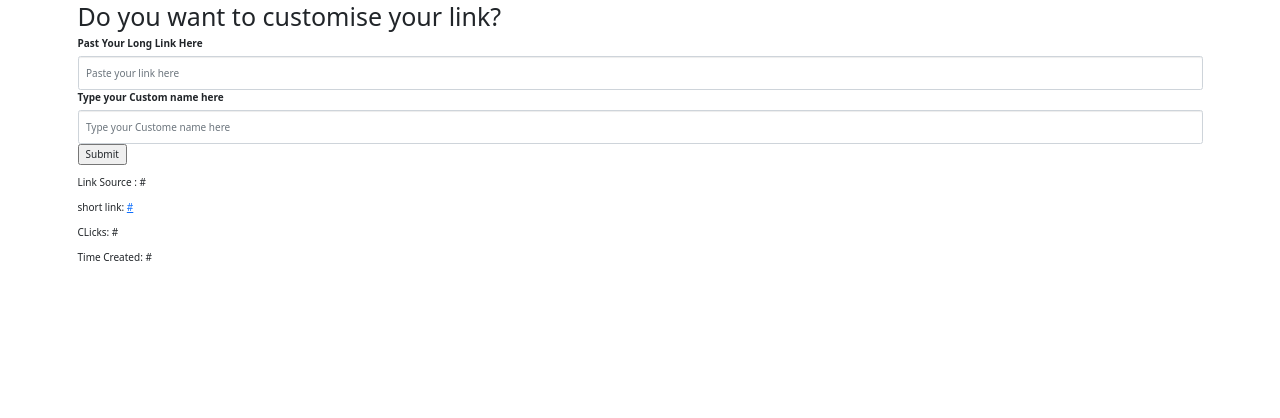
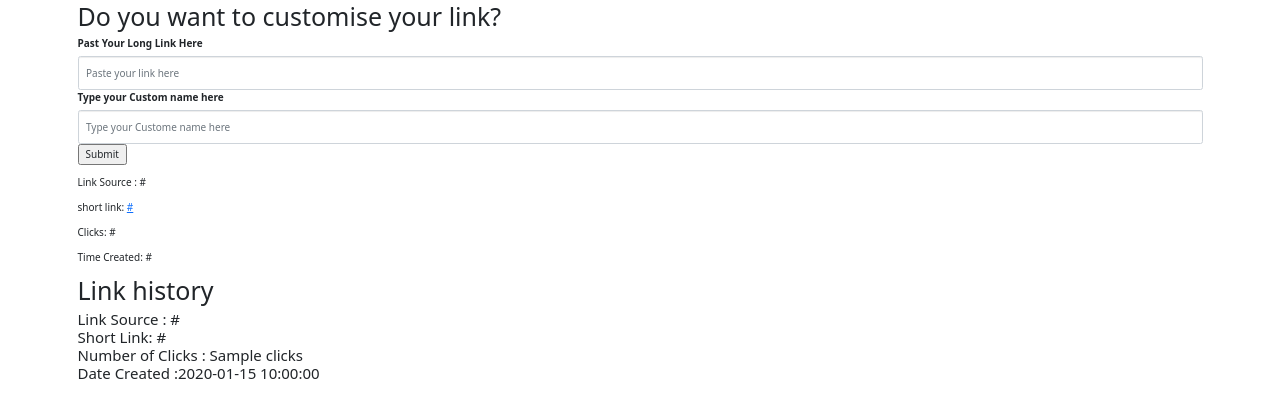
Before and after one commit to Chinemere/scissorit, a Flask app: template templates/shortner.html in a window 1280 px wide. Shown: the part 225-643 px from the top of the page. Run offline with Flask 3, Linux system fonts and the light colour scheme; tables that the repository leaves empty hold one stand-in row (values such as "Sample post"); the template is opened without the code that fills it: values that come from a table or form of the project are taken from there, most other values are stand-ins (such as "Sample title", 1, 10 or a date in 2020); some libraries are stand-ins or nearby versions.

Commit message:
fixed the link Ananysis feature

```diff
--- a/main.py
+++ b/main.py
@@ -12,7 +12,7 @@ from flask_migrate import Migrate
 from flask_login import LoginManager, login_user, logout_user, login_required, current_user
 import os
 from models import User, Url
-from application_functions import analytics
+from application_functions import analytics, linkhistory
 from decouple import config
 
 basedir= os.path.abspath(os.path.dirname(__file__))
@@ -25,7 +25,7 @@ def create_app():
 
     app.config['SQLALCHEMY_TRACK_MODIFICATIONS'] = False
     app.config['SQLALCHEMY_ECHO'] = True
-    app.config["SECRET_KEY"] = '610bfa45622661aec39efc1a656971a92995074f39e3e69b05a60873287c5ac1'
+    app.config["SECRET_KEY"] = config('SECRET_KEY')
     # postgres://scissorit:ggpNlia06yeRNmg13aZONp6ZFs95aFCG@dpg-cilc0llph6eg6k8e1lf0-a/scissorit_database
     #postgres://scissorit:ggpNlia06yeRNmg13aZONp6ZFs95aFCG@dpg-cilc0llph6eg6k8e1lf0-a.oregon-postgres.render.com/scissorit_database
     db.init_app(app)
@@ -117,7 +117,8 @@ def shortner():
         #Check if the url is already in the database
         if url_record:
             link_analysis = analytics(url_record.scissored_url)
-            return render_template('shortner.html', new_url=url_record, link_analysis=link_analysis)
+            linklist = linkhistory()
+            return render_template('shortner.html', new_url=url_record, link_analysis=link_analysis, linklist=linklist)
 
         short_url = Url.create_short_url(randint(4, 6))
         short_url_http = "scissorit/"+ short_url
@@ -125,8 +126,9 @@ def shortner():
         new_url = Url(url_source=url_source, scissored_url=short_url_http, user=username.id)
         new_url.save()
         link_analysis = analytics(short_url_http)
+        linklist = linkhistory()
 
-        return render_template('shortner.html', new_url=new_url, link_analysis=link_analysis)
+        return render_template('shortner.html', new_url=new_url, link_analysis=link_analysis, linklist=linklist)
 
     return render_template('shortner.html')
 
@@ -143,7 +145,8 @@ def customLink():
         username = User.query.filter_by(username=userIdentity).first()
         if url_record:
             link_analysis = analytics(url_record.scissored_url)
-            return render_template('shortner.html', new_url=url_record, link_analysis=link_analysis)
+            linklist = linkhistory()
+            return render_template('shortner.html', new_url=url_record, link_analysis=link_analysis, linklist=linklist)
 
         short_url = Url.create_custom_url(custom_name)
         short_url_http = "scissorit/"+ short_url
@@ -151,8 +154,9 @@ def customLink():
         new_url = Url(url_source=url_source, scissored_url=short_url_http, user=username.id)
         new_url.save()
         link_analysis = analytics(short_url_http)
+        linklist = linkhistory()
 
-        return render_template('shortner.html', new_url=new_url, customise=customise, link_analysis=link_analysis)
+        return render_template('shortner.html', new_url=new_url, customise=customise, link_analysis=link_analysis, linklist=linklist)
 
 
 @app.route('/redirect/<path:new_url>')
@@ -180,6 +184,7 @@ def logout():
 
 
 
+
 if __name__=='__main__':
 
     app.run(debug=True, port=8000)
--- a/templates/shortner.html
+++ b/templates/shortner.html
@@ -27,8 +27,17 @@
       {% if new_url %}
       <p>Link Source : {{link_analysis[0]  }} </p>
       <p> short link: <a href="{{ url_for('redirectUrl', new_url=new_url.scissored_url)}}">{{ new_url.scissored_url }} </a> </p>
-      <p> CLicks: {{ link_analysis[3] }} </p>
+      <p> Clicks: {{ link_analysis[3] }} </p>
       <p>  Time Created: {{ link_analysis[2] }} </p>
+
+      <h1>Link history</h1>
+      {% for links in linklist %}
+      <h4>Link Source : {{ linklist[0]['url_source'] }}<br>
+       Short Link: {{ linklist[1]['scissored_url'] }} <br>
+       Number of Clicks : {{ linklist[2]['clicks'] }} <br>
+       Date Created :{{  linklist[3]['created_at'] }}
+      </h4>
+      {% endfor %}
 
     {% endif %}
 
@@ -41,6 +50,8 @@
     {% endif %}
 
 
+
+
    <link href="https://cdn.jsdelivr.net/npm/bootstrap@5.0.2/dist/css/bootstrap.min.css" rel="stylesheet" integrity="sha384-EVSTQN3/azprG1Anm3QDgpJLIm9Nao0Yz1ztcQTwFspd3yD65VohhpuuCOmLASjC" crossorigin="anonymous">
 </div>
 
```
Also changed, not shown: application_functions.py (+30 -2 lines).
